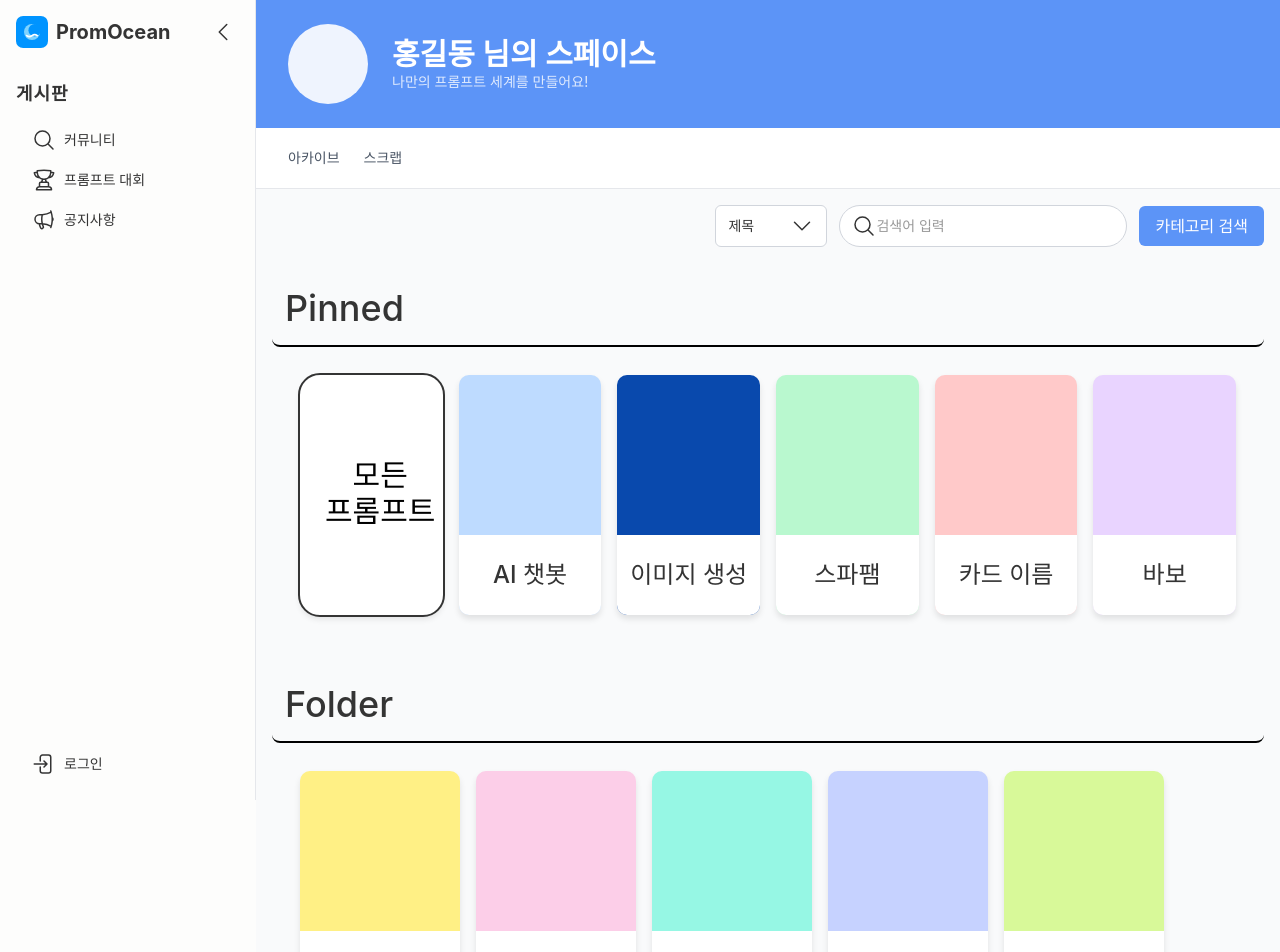
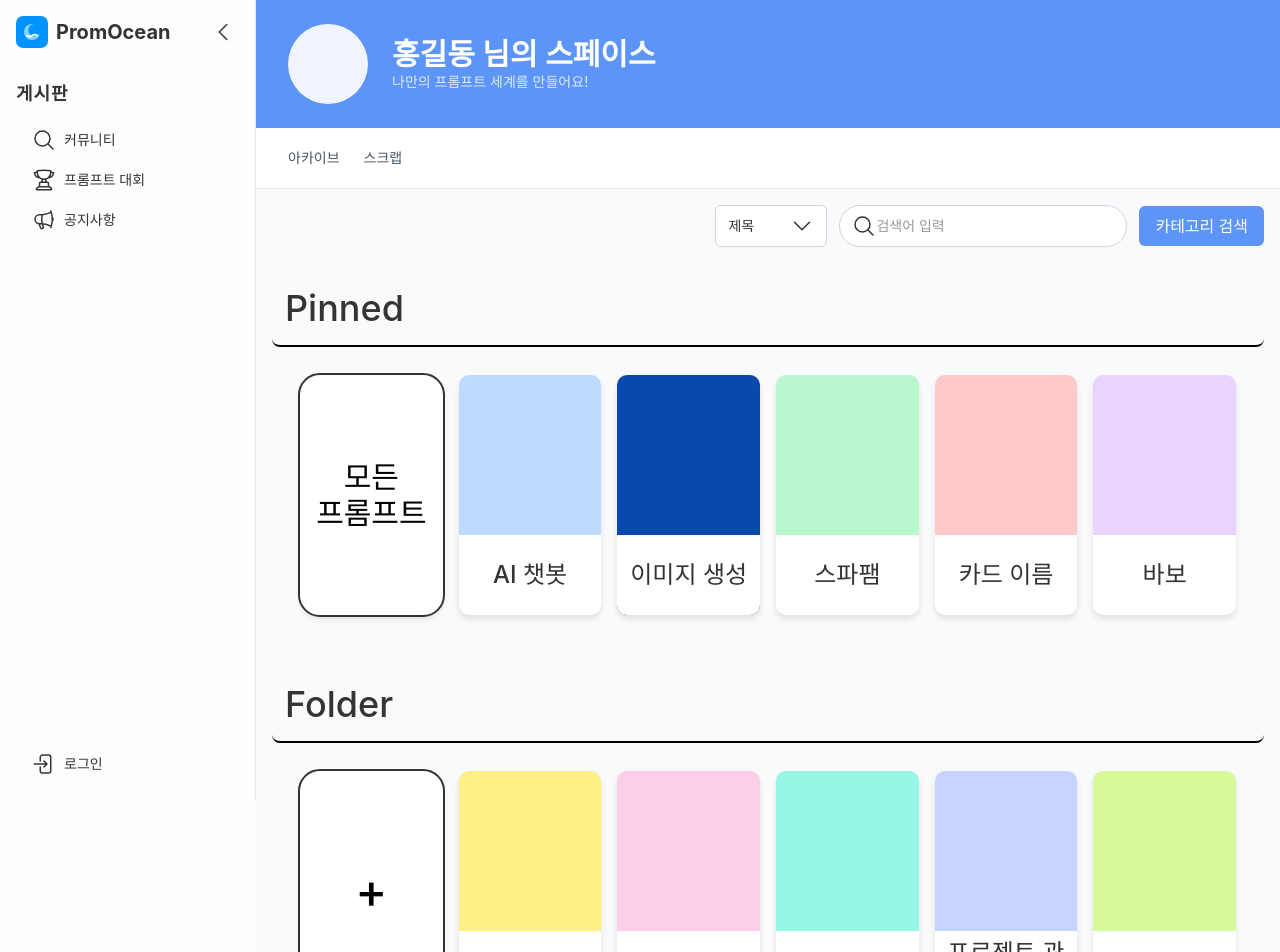
Before and after one commit to ssafy-last/promocean, a Next.js app: page /my-space in a window 1280 px wide. Shown: the top 952 px of the page. Built offline with nearby package versions, Linux system fonts and the light colour scheme; a web font is replaced by a local one.

Commit message:
feat : 아카이브 리스트 페이지 항목 추가 버튼 추가  [S13P31A208-125]

```diff
--- a/src/components/list/SpaceArchiveList.tsx
+++ b/src/components/list/SpaceArchiveList.tsx
@@ -1,55 +1,46 @@
-import SpaceArchiveItem, { SpaceArchiveItemProps } from "../item/SpaceArchiveItem";
+import SpaceArchiveItem from "../item/SpaceArchiveItem";
 
-
-/**
- * SpaceArchiveList 컴포넌트의 props 타입 정의입니다.
- * isPinnedList : Pinned 아카이브 리스트 여부입니다.
- * archiveItemList : 아카이브 아이템 리스트입니다.
- * SpaceArchiveItemProps 타입의 배열로 구성되는데, 해당 타입에 대한 내용은 SpaceArchiveItem 컴포넌트에서 확인하실 수 있습니다.
- */
-export interface SpaceArchiveListProps{
-    isPinnedList? : boolean;
-    archiveItemList? : SpaceArchiveItemProps[];
+interface SpaceArchiveListProps {
+  isPinnedList?: boolean;
+  archiveItemList?: { title: string; bgColor: string }[];
 }
 
+const interactiveBtnClasses = `
+  w-40 h-60 relative rounded-[20px]
+  shadow-[0px_4px_6px_0px_rgba(0,0,0,0.10)] overflow-hidden
+  transition-all duration-200 ease-in-out
+  hover:-translate-y-1 hover:brightness-105 hover:shadow-lg
+  active:translate-y-0 active:scale-95 active:shadow-sm
+`;
 
-/**
- * SpaceArchiveList 컴포넌트
- * @param param0 SpaceArchiveListProps 의 분해 할당
- * @returns    {React.ReactNode}
- *
- * 마이 스페이스 및 팀 스페이스에서 아카이브 섹션의 카드 리스트 컴포넌트입니다.
- *
- * isPinnedList를 통해 Pin이 걸린 아카이브인지 아닌지에 따라 모든 프롬프트 버튼이 노출될지 말지를 결정할 수 있습니다.
- *
- *   @example
- * <SpaceArchiveList isPinnedList={true} archiveItemList={[{title: "AI 챗봇", bgColor: "bg-blue-200"}, {title: "이미지 생성", bgColor: "bg-[#0949ad]"}]}/>
- */
+export default function SpaceArchiveList({ isPinnedList, archiveItemList }: SpaceArchiveListProps) {
+  return (
+    <div className="flex flex-row p-7 gap-4">
+      {isPinnedList ? (
+        <button
+          className={`${interactiveBtnClasses} bg-white outline-2 outline-dodger-blue-11`}
+          aria-label="모든 프롬프트 보기"
+        >
+          <div className="w-full h-full flex items-center justify-center">
+            <div className="text-center text-black text-3xl font-medium leading-9">
+              모든<br />프롬프트
+            </div>
+          </div>
+        </button>
+      ) : (
+        <button
+          className={`${interactiveBtnClasses} bg-white outline-2 outline-dodger-blue-11`}
+          aria-label="새 항목 추가"
+        >
+          <div className="w-full h-full flex items-center justify-center">
+            <div className="text-center text-black text-5xl font-medium leading-9">+</div>
+          </div>
+        </button>
+      )}
 
-
-export default function SpaceArchiveList({ isPinnedList, archiveItemList }: SpaceArchiveListProps){
-
-    return(
-        <div className="flex flex-row p-7 gap-4">
-
-            { isPinnedList ?
-            <button className="w-40 h-60 relative bg-white rounded-[20px] shadow-[0px_4px_6px_0px_rgba(0,0,0,0.10)] outline-2 outline-dodger-blue-11 overflow-hidden">
-                <div className="left-[25px] top-[82px] absolute text-center justify-center text-black text-3xl font-medium leading-9">
-                모든<br/>프롬프트
-                </div>
-            </button>
-            : null
-            }
-
-            {
-                archiveItemList?.map((item, index) => (
-                    <SpaceArchiveItem
-                        key={index}
-                        title={item.title}
-                        bgColor={item.bgColor}
-                    />
-                ))
-            }
-        </div>
-    )
+      {archiveItemList?.map((item, index) => (
+        <SpaceArchiveItem key={index} title={item.title} bgColor={item.bgColor} />
+      ))}
+    </div>
+  );
 }
```
